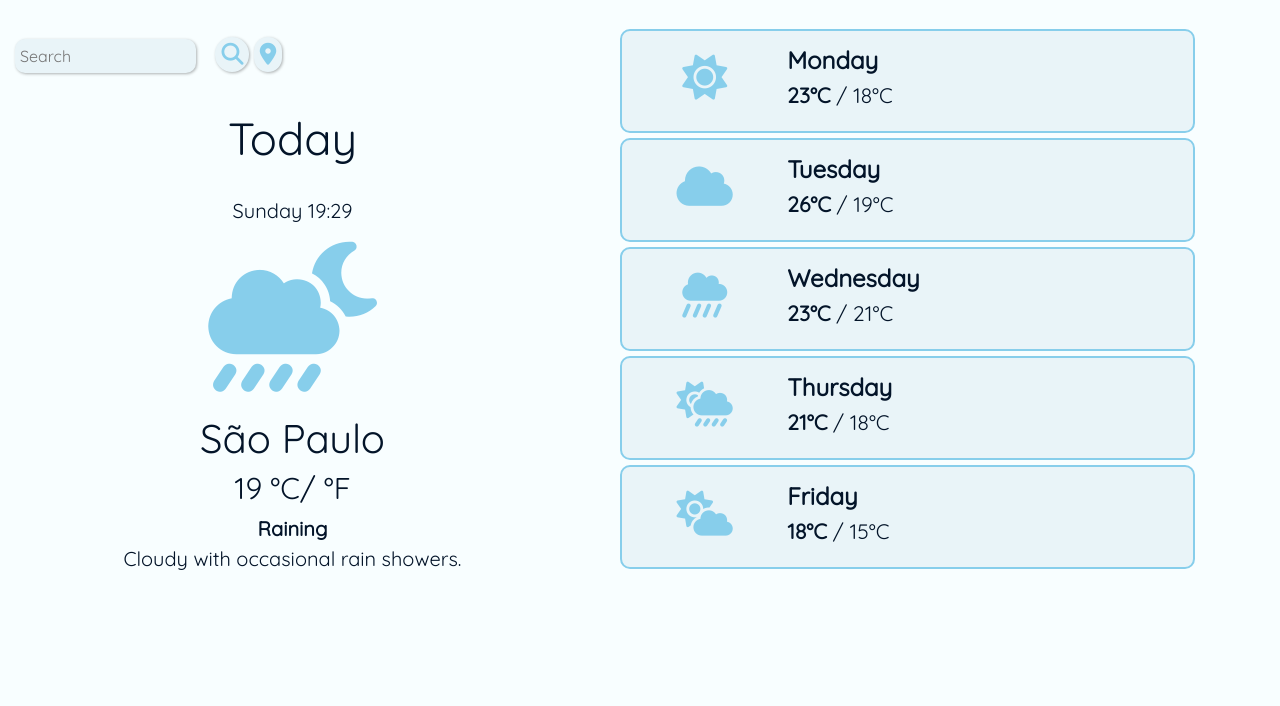
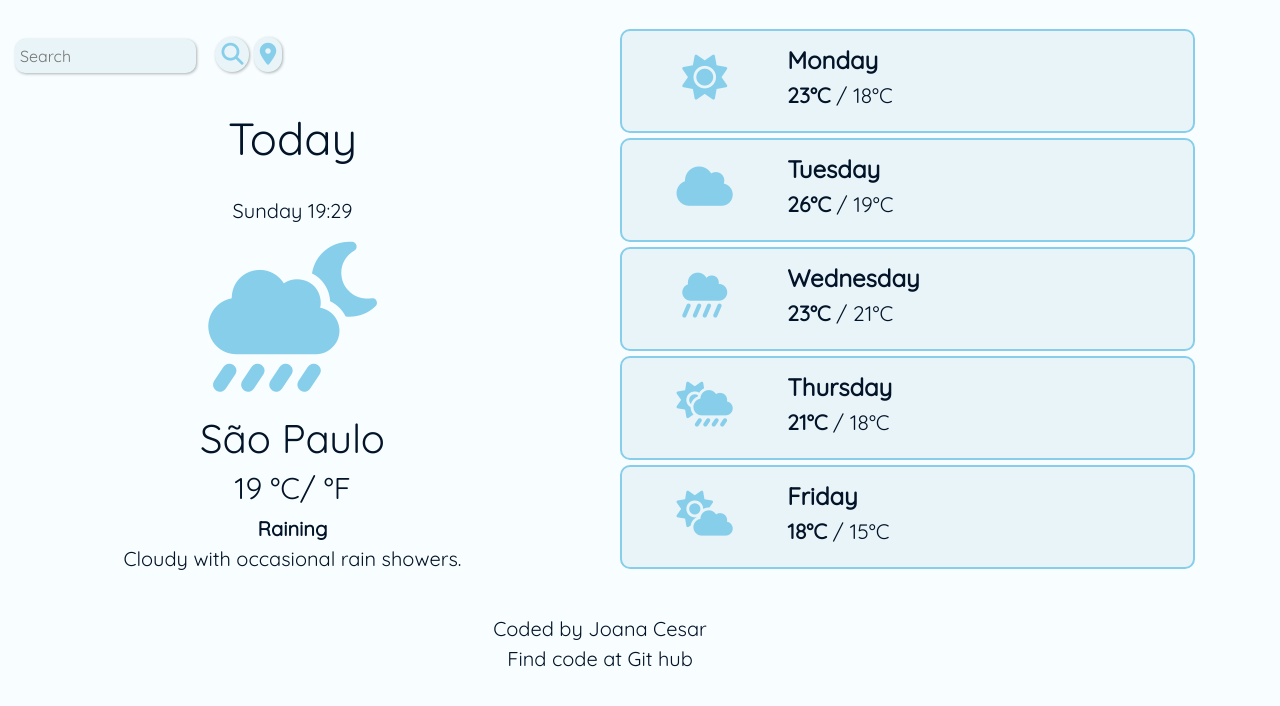
Before and after one commit to joanatcesar/weather_app, a plain HTML site: page index.html in a window 1280 px wide. Drawn offline with nearby package versions, Linux system fonts and the light colour scheme.

Commit message:
Add link to github

```diff
--- a/index.html
+++ b/index.html
@@ -150,7 +150,11 @@
             </dev>
         </dev>
     </dev>
-
+    <p>
+    Coded by <a href="https://github.com/joanatcesar"> Joana Cesar </a>
+    <br>
+    Find code at <a href="https://github.com/joanatcesar/weather_app">Git hub</a>
+    </p>
     <script src="src/script.js"></script>
 </body>
 
```
